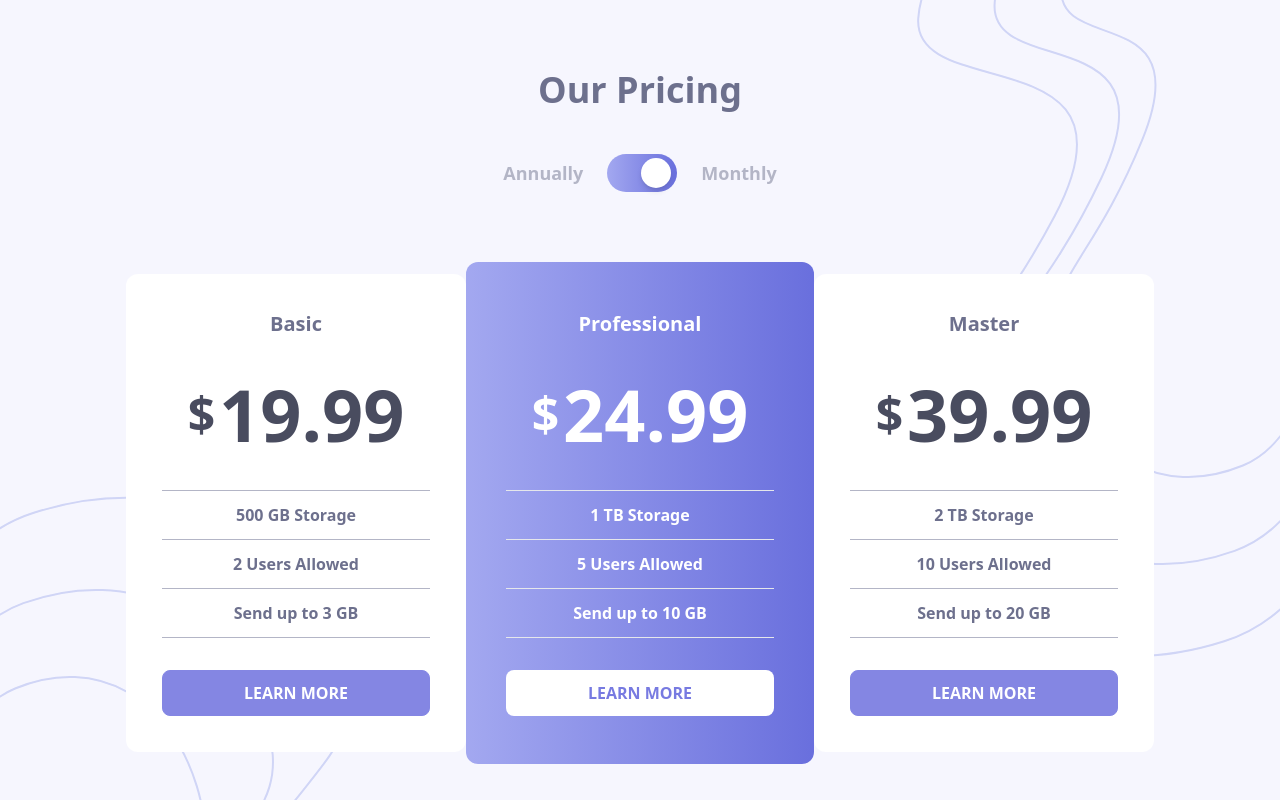
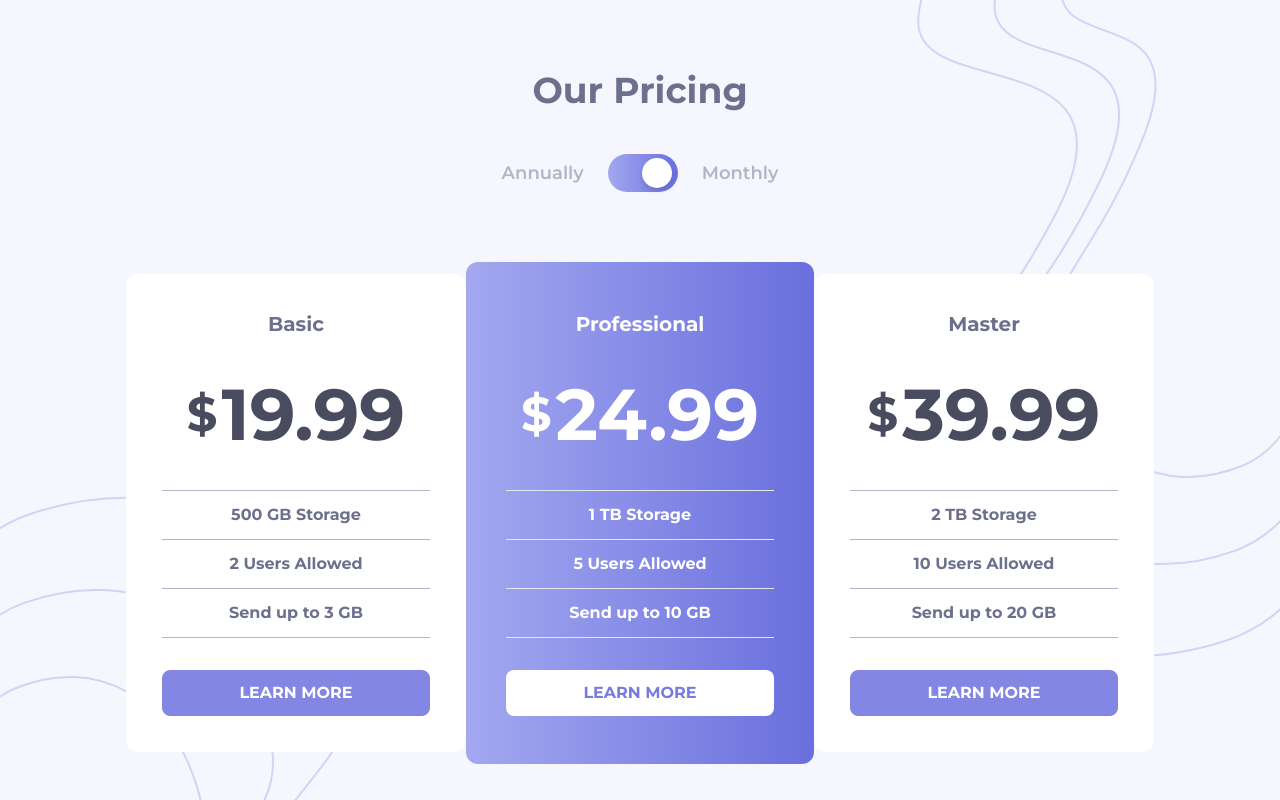
Before and after one commit to xStephx/pricing-component-with-toggle-challenge, a plain HTML site: page index.html in a window 1280 px wide. Drawn offline with nearby package versions, Linux system fonts and the light colour scheme.

Commit message:
added font, and fixed style on mobile screen

```diff
--- a/assets/js/script.js
+++ b/assets/js/script.js
@@ -8,6 +8,6 @@ toggle.addEventListener("change", () => {
 
     prices.forEach((priceElement) => {
         const newPrice = isMonthly ? priceElement.dataset.annually : priceElement.dataset.monthly
-        priceElement.innerHTML = `<span class="text-5xl mr-1">&dollar;</span>${newPrice}`
+        priceElement.innerHTML = `<span class="lg:text-5xl md:text-5xl text-4xl mr-1">&dollar;</span>${newPrice}`
     })
 })
--- a/index.html
+++ b/index.html
@@ -18,7 +18,7 @@
   <title>Frontend Mentor | Pricing Component With Toggle</title>
 </head>
 
-<body class="bg-VeryLightGrayishBlue relative min-h-screen">
+<body class="font-Montserrat bg-VeryLightGrayishBlue relative min-h-screen">
   <!-- Background Illustrations -->
   <aside class="absolute inset-0 pointer-events-none z-0">
     <img src="assets/images/bg-top.svg" alt="Background Top Illustration" class="absolute top-0 right-0 max-w-[50%] lg:max-w-[30%]">
@@ -44,7 +44,7 @@
     <!-- Basic -->
     <section class="w-[340px] bg-white p-9 rounded-xl text-center font-bold text-GrayishBlue md:mb-0 mb-7">
       <p class="text-xl">Basic</p>
-      <h2 class="flex justify-center items-center lg:text-7xl text-6xl text-DarkGrayishBlue font-bold my-10 price" data-monthly="19.99" data-annually="199.99"><span class="text-5xl mr-1">&dollar;</span>19.99</h2>
+      <h2 class="flex justify-center items-center lg:text-7xl text-6xl text-DarkGrayishBlue font-bold my-10 price" data-monthly="19.99" data-annually="199.99"><span class="lg:text-5xl md:text-5xl text-4xl mr-1">&dollar;</span>19.99</h2>
       <hr class="border-LightGrayishBlue">
       <p class="my-3">500 GB Storage</p>
       <hr class="border-LightGrayishBlue">
@@ -57,7 +57,7 @@
     <!-- Professional -->
     <section class="w-[348px] bg-LinearGradient px-10 py-12 rounded-xl text-white text-center font-bold md:mb-0 mb-7">
       <p class="text-xl">Professional</p>
-      <h2 class="flex justify-center items-center lg:text-7xl text-6xl font-bold my-10 price" data-monthly="24.99" data-annually="249.99"><span class="text-5xl mr-1">&dollar;</span>24.99</h2>
+      <h2 class="flex justify-center items-center lg:text-7xl text-6xl font-bold my-10 price" data-monthly="24.99" data-annually="249.99"><span class="lg:text-5xl md:text-5xl text-4xl mr-1">&dollar;</span>24.99</h2>
       <hr>
       <p class="my-3">1 TB Storage</p>
       <hr>
@@ -70,7 +70,7 @@
     <!-- Master -->
     <section class="w-[340px] bg-white p-9 rounded-xl text-center font-bold text-GrayishBlue md:mb-0 mb-7">
       <p class="text-xl">Master</p>
-      <h2 class="flex justify-center items-center lg:text-7xl text-6xl text-DarkGrayishBlue font-bold my-10 price" data-monthly="39.99" data-annually="399.99"><span class="text-5xl mr-1">&dollar;</span>39.99</h2>
+      <h2 class="flex justify-center items-center lg:text-7xl text-6xl text-DarkGrayishBlue font-bold my-10 price" data-monthly="39.99" data-annually="399.99"><span class="lg:text-5xl md:text-5xl text-4xl mr-1">&dollar;</span>39.99</h2>
       <hr class="border-LightGrayishBlue">
       <p class="my-3">2 TB Storage</p>
       <hr class="border-LightGrayishBlue">
```
